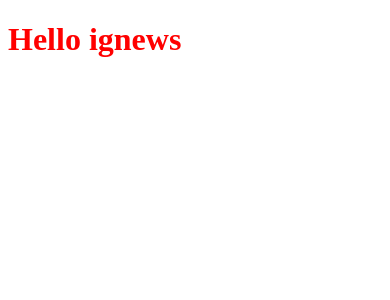
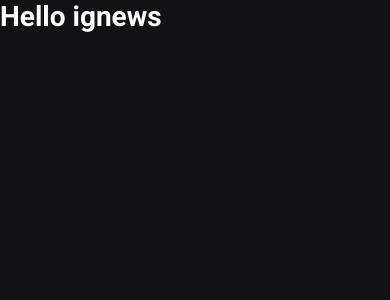
Before and after one commit to LuzianeFreitas/ignews, a Next.js app: page / in a window 390 px wide. Shown: the top 300 px of the page. Built offline with nearby package versions, Linux system fonts and the light colour scheme.

Commit message:
adicionado estilo global

```diff
--- a/src/pages/_app.tsx
+++ b/src/pages/_app.tsx
@@ -1,5 +1,5 @@
 import { AppProps } from 'next/app'
-
+import '../styles/global.scss'
 function MyApp({ Component, pageProps }: AppProps) {
   return <Component {...pageProps} />
 }
--- /dev/null
+++ b/src/pages/_document.tsx
@@ -0,0 +1,20 @@
+import Document, { Html, Head, Main, NextScript} from 'next/document'
+
+export default class MyDocument extends Document{
+    render() {
+        return(
+            <Html>
+                <Head>
+                    <link rel="preconnect" href="https://fonts.googleapis.com"/>
+                    <link rel="preconnect" href="https://fonts.gstatic.com" crossorigin/>
+                    <link href="https://fonts.googleapis.com/css2?family=Roboto:wght@400;700;900&display=swap" rel="stylesheet"/>
+                </Head>
+                <body>
+                    <Main/>
+                    <NextScript/>
+                </body>
+            </Html>
+        )
+
+    }
+}
--- a/src/pages/index.tsx
+++ b/src/pages/index.tsx
@@ -1,9 +1,17 @@
 import Head from 'next/head'
 import Image from 'next/image'
-import styles from '../styles/home.module.scss'
+
 
 export default function Home() {
   return (
-    <h1 className={styles.title} >Hello ignews</h1>
+    <>
+      <Head>
+        <title>Ig.news</title>
+      </Head>
+      <h1>
+
+        Hello ignews
+      </h1>
+    </>
   )
 }
--- /dev/null
+++ b/src/styles/global.scss
@@ -0,0 +1,47 @@
+* {
+    margin: 0;
+    padding: 0;
+
+    box-sizing: border-box;
+}
+
+:root {
+    --white: #ffffff;
+
+    --gray-100: #e1e1e1;
+    --gray-300: #a8a8a8;
+    --gray-900: #121214;
+
+    --cyan-500: #61dafb;
+    --yellow-500: #eba417;
+}
+
+@media(max-width: 1080px) {
+    html {
+        font-size: 93.75%;
+    }
+}
+
+@media(max-width: 720px) {
+    html {
+        font-size: 87.5%;
+    }
+}
+
+body {
+    background: var(--gray-900);
+    color: var(--white);
+}
+
+body, input, textarea, select, button {
+    font: 400 1rem "Roboto", sans-serif;
+}
+
+button {
+    cursor: pointer;
+}
+
+a {
+    color: inherit;
+    text-decoration: none;
+}
--- a/src/styles/home.module.scss
+++ /dev/null
@@ -1,3 +0,0 @@
-.title {
-    color: red;
-}
```
